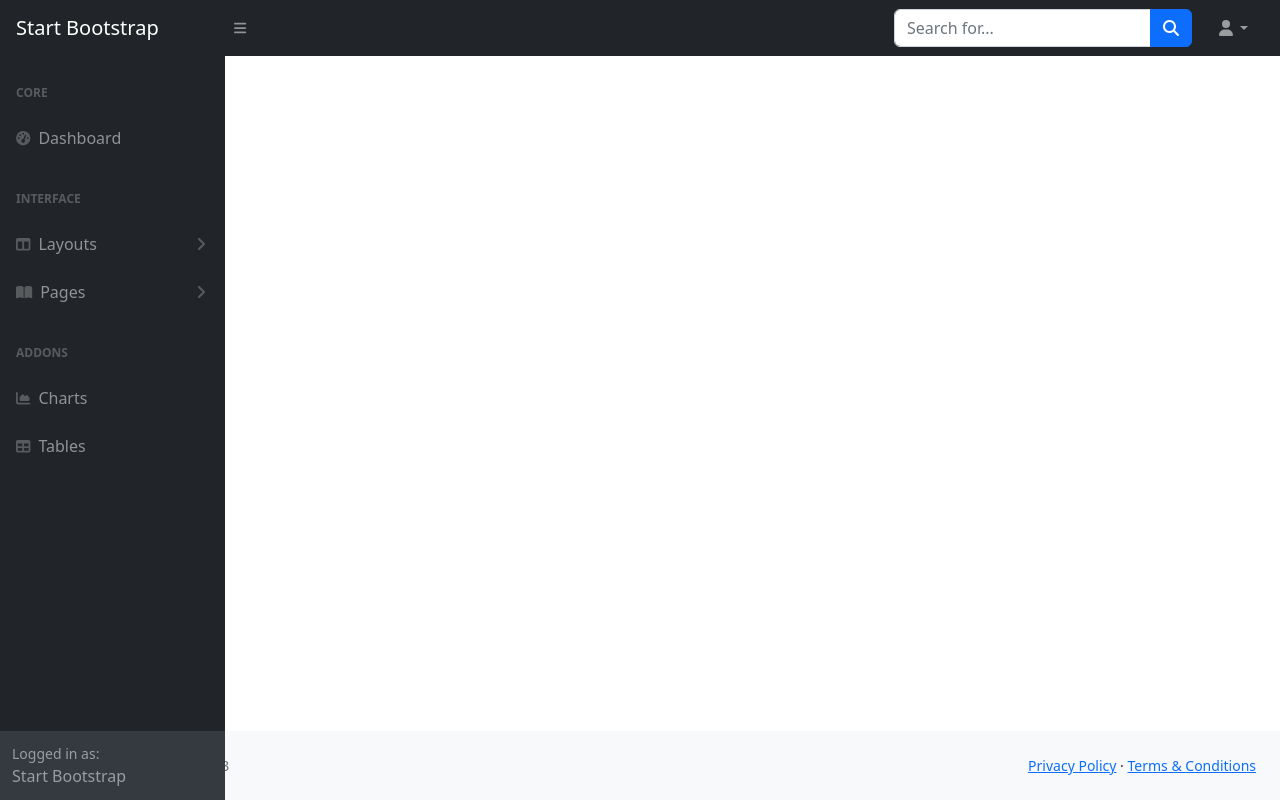
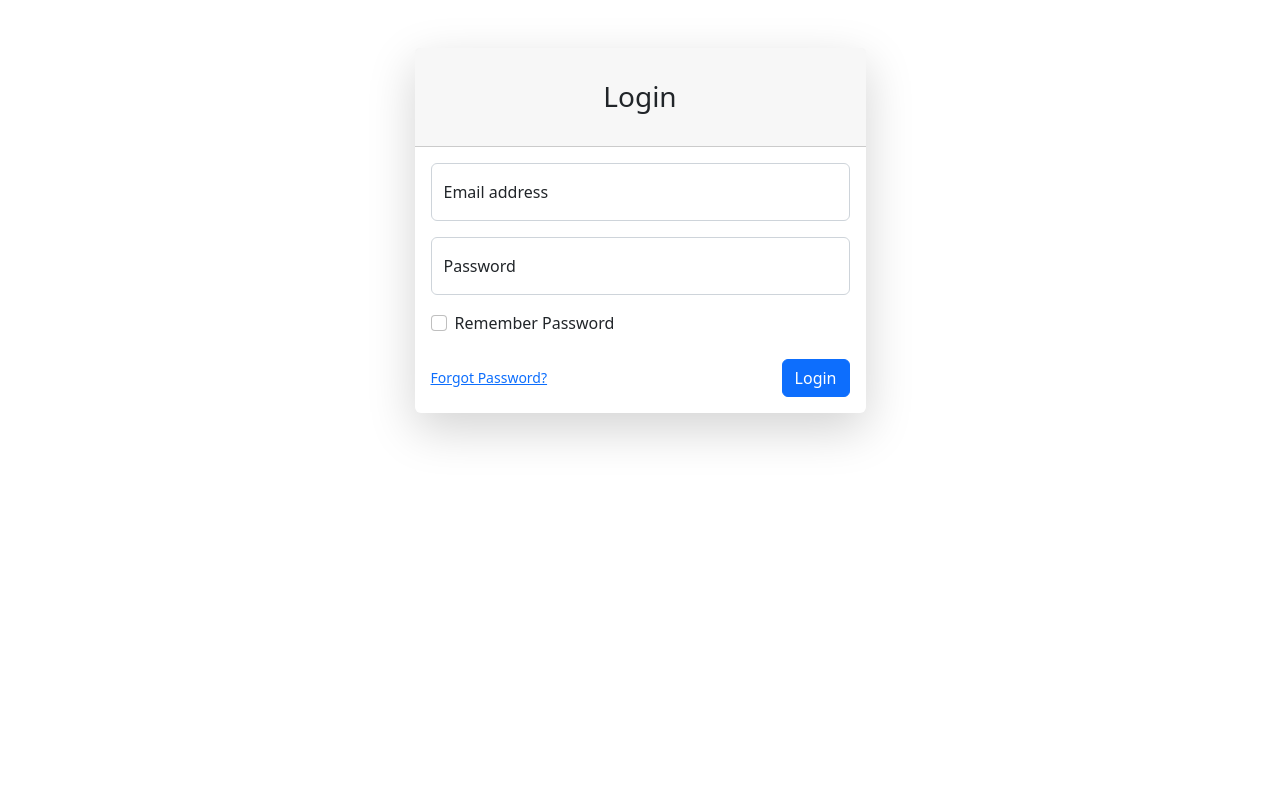
Before and after one commit to sampatai/performance-review-system-ui, an Angular app in the folder performance-review-ui/: page /login in a window 1280 px wide. Before the commit this address led to /. Built offline with nearby package versions, Linux system fonts and the light colour scheme.

Commit message:
added login and layout seperation

```diff
--- /dev/null
+++ b/performance-review-ui/src/app/account/login/login.component.html
@@ -0,0 +1,48 @@
+<div class="row justify-content-center">
+  <div class="col-lg-5">
+    <div class="card shadow-lg border-0 rounded-lg mt-5">
+      <div class="card-header">
+        <h3 class="text-center font-weight-light my-4">Login</h3>
+      </div>
+      <div class="card-body">
+        <form>
+          <div class="form-floating mb-3">
+            <input
+              class="form-control"
+              id="inputEmail"
+              type="email"
+              placeholder="name@example.com"
+            />
+            <label for="inputEmail">Email address</label>
+          </div>
+          <div class="form-floating mb-3">
+            <input
+              class="form-control"
+              id="inputPassword"
+              type="password"
+              placeholder="Password"
+            />
+            <label for="inputPassword">Password</label>
+          </div>
+          <div class="form-check mb-3">
+            <input
+              class="form-check-input"
+              id="inputRememberPassword"
+              type="checkbox"
+              value=""
+            />
+            <label class="form-check-label" for="inputRememberPassword"
+              >Remember Password</label
+            >
+          </div>
+          <div
+            class="d-flex align-items-center justify-content-between mt-4 mb-0"
+          >
+            <a class="small" href="password.html">Forgot Password?</a>
+            <a class="btn btn-primary" href="index.html">Login</a>
+          </div>
+        </form>
+      </div>
+    </div>
+  </div>
+</div>
--- a/performance-review-ui/src/app/app.component.html
+++ b/performance-review-ui/src/app/app.component.html
@@ -1,12 +1,2 @@
-<app-nav-bar></app-nav-bar>
-<div id="layoutSidenav">
-  <app-side-bar></app-side-bar>
-  <div id="layoutSidenav_content">
-    <main>
-      <div class="container-fluid px-4">
-        <router-outlet></router-outlet>
-      </div>
-    </main>
-    <app-footer></app-footer>
-  </div>
-</div>
+
+<router-outlet></router-outlet>
--- a/performance-review-ui/src/app/app.component.ts
+++ b/performance-review-ui/src/app/app.component.ts
@@ -1,12 +1,10 @@
 import { Component } from '@angular/core';
 import { RouterOutlet } from '@angular/router';
-import { NavBarComponent } from './navbar/nav-bar/nav-bar.component';
-import { SideBarComponent } from './navbar/side-bar/side-bar.component';
-import { FooterComponent } from './navbar/footer/footer.component';
+
 
 @Component({
   selector: 'app-root',
-  imports: [RouterOutlet,NavBarComponent,SideBarComponent,FooterComponent],
+  imports: [RouterOutlet],
   templateUrl: './app.component.html',
   styleUrl: './app.component.css',
   standalone: true
--- /dev/null
+++ b/performance-review-ui/src/app/login-layout/login-layout.component.html
@@ -0,0 +1,3 @@
+<div class="container">
+    <router-outlet></router-outlet>
+</div>
--- /dev/null
+++ b/performance-review-ui/src/app/main-layout/main-layout.component.html
@@ -0,0 +1,12 @@
+<app-nav-bar></app-nav-bar>
+<div id="layoutSidenav">
+  <app-side-bar></app-side-bar>
+  <div id="layoutSidenav_content">
+    <main>
+      <div class="container-fluid px-4">
+        <router-outlet></router-outlet>
+      </div>
+    </main>
+    <app-footer></app-footer>
+  </div>
+</div>
```
Also changed, not shown: performance-review-ui/src/app/account/login/login.component.ts (added, +11 -0 lines), performance-review-ui/src/app/app.routes.ts (+42 -2 lines), performance-review-ui/src/app/login-layout/login-layout.component.ts (added, +12 -0 lines), performance-review-ui/src/app/main-layout/main-layout.component.ts (added, +15 -0 lines), performance-review-ui/src/app/account/login/login.component.css (added), performance-review-ui/src/app/login-layout/login-layout.component.css (added), performance-review-ui/src/app/main-layout/main-layout.component.css (added), 1 other file (tests, documents, lock files or other folders).
